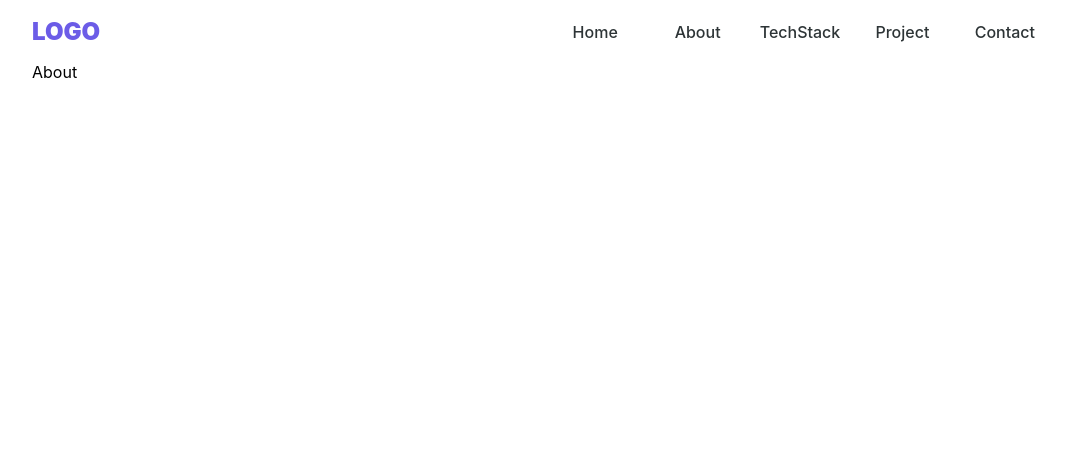
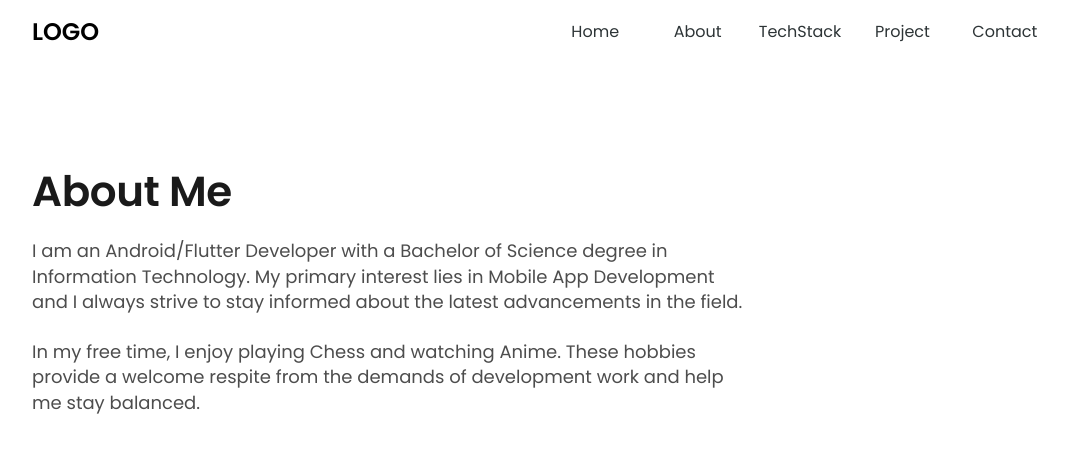
Before and after one commit to kisanshah/portfolio, a React (Create React App) app: page /about in a window 1280 px wide. Shown: the top 450 px of the page, without its empty margins (96-1164 px from the left). Built offline with nearby package versions, Linux system fonts and the light colour scheme.

Commit message:
feat: Added About Me Page

```diff
--- /dev/null
+++ b/src/components/Gap.js
@@ -0,0 +1,7 @@
+import styled from "styled-components";
+const Gap = styled.div`
+  height: ${(props) => props.height};
+  width: ${(props) => props.width};
+`;
+
+export default Gap;
--- /dev/null
+++ b/src/components/Header.js
@@ -0,0 +1,13 @@
+import styled from "styled-components";
+import { appTheme } from "../styles/AppTheme";
+const Header = styled.h1`
+  color: ${(props) => appTheme.colors.header};
+  font-family: "Poppins";
+  font-style: normal;
+  font-weight: 700;
+  font-size: 42px;
+  line-height: 52px;
+  letter-spacing: -0.4px;
+`;
+
+export default Header;
--- /dev/null
+++ b/src/components/LineBreak.js
@@ -0,0 +1,5 @@
+import styled from "styled-components";
+
+const LineBreak = styled.br``;
+
+export default LineBreak;
--- a/src/components/Logo.js
+++ b/src/components/Logo.js
@@ -7,7 +7,7 @@ export default function Logo() {
 
 const StyledLogo = styled.p`
   flex: 1;
-  font-weight: 900;
+  font-weight: 700;
   font-size: 1.5rem;
-  color: ${(props) => appTheme.colors.primary};
+  color: ${(props) => appTheme.colors.color_black};
 `;
--- a/src/components/Text.js
+++ b/src/components/Text.js
@@ -1,5 +1,10 @@
 import styled from "styled-components";
+import { appTheme } from "../styles/AppTheme";
+const Text = styled.p`
+  color: ${appTheme.colors.lighTextColor};
+  font-size: 18px;
+  line-height: 1.4;
+  font-weight: 400;
+`;
 
-const Text = styled.text`
-  text-align: center;
-`;
+export default Text;
--- a/src/pages/About.js
+++ b/src/pages/About.js
@@ -1,3 +1,33 @@
+import styled from "styled-components";
+import Gap from "../components/Gap";
+import Header from "../components/Header";
+import LineBreak from "../components/LineBreak";
+import Text from "../components/Text";
 export default function About() {
-  return <d>About</d>;
+  return (
+    <StyledAbout>
+      <Header>About Me</Header>
+      <Gap height="20px" />
+      <Text>
+        I am an Android/Flutter Developer with a Bachelor of Science degree in
+        Information Technology. My primary interest lies in Mobile App
+        Development and I always strive to stay informed about the latest
+        advancements in the field.
+        <LineBreak />
+        <LineBreak />
+        In my free time, I enjoy playing Chess and watching Anime. These hobbies
+        provide a welcome respite from the demands of development work and help
+        me stay balanced.
+      </Text>
+    </StyledAbout>
+  );
 }
+
+const ListItem = styled.div`
+  border: 1px solid;
+`;
+
+const StyledAbout = styled.div`
+  padding-top: 10%;
+  width: 70%;
+`;
--- a/src/pages/Home.js
+++ b/src/pages/Home.js
@@ -1,5 +1,6 @@
-import styled from "styled-components";
+import styled, { keyframes } from "styled-components";
 import profile from "../assets/images/profile.png";
+import LineBreak from "../components/LineBreak";
 import { appTheme } from "../styles/AppTheme";
 export default function Home() {
   return (
@@ -39,9 +40,19 @@ const StyledSpan = styled.span`
   font-size: ${(props) => props.fontSize};
 `;
 
-const LineBreak = styled.br``;
-
+const float = keyframes`
+  0% {
+    transform: translateY(0);
+  }
+  50% {
+    transform: translateY(-10px);
+  }
+  100% {
+    transform: translateY(0);
+  }
+`;
 const StyledImage = styled.img`
   flex: 1;
   align-self: center;
+  animation: ${float} 2s ease-in-out infinite;
 `;
--- a/src/styles/AppTheme.js
+++ b/src/styles/AppTheme.js
@@ -3,9 +3,37 @@ export const appTheme = {
     primary: "#6c5ce7",
     tint: "##a29bfe",
     background: "#f5f6fa",
+    header: "#1a1a1a",
     textColor: "#2d3436",
+    lighTextColor: "#4d4d4d",
     hintColor: "#636e72",
     white: "#ffffff",
+
+    color_black: "#000",
+    color_white: "#fff",
+    color_blue_100: "#e8f2ff",
+    color_blue_500: "#4b96ff",
+    color_slate_500: "#a9adc1",
+    color_gray_100: "#f7f7f7",
+    color_gray_200: "#e6e9ee",
+    color_gray_300: "#dde0e4",
+    color_gray_400: "#818890",
+    color_gray_500: "#535661",
+    color_gray_600: "#4b4c53",
+    color_gray_700: "#3a3d4a",
+    color_gray_800: "#2e3039",
+    color_gray_900: "#1f2028",
+    color_green_100: "#e7f9ed",
+    color_green_500: "#30c85e",
+    color_green_600: "#68d94a",
+    color_red_500: "#ff4545",
+    color_yellow_500: "#ffd644",
+    color_team_unknown: "#818890",
+    color_team_blue: "#36a3ff",
+    color_team_red: "#ff4545",
+    color_team_yellow: "#a08600",
+    color_yellow_500: "#a08600",
+    color_yellow_500_inverted: "#ffd644",
   },
   paddings: {
     container: "15px",
--- a/src/styles/Global.js
+++ b/src/styles/Global.js
@@ -5,6 +5,7 @@ export const GlobalStyles = createGlobalStyle`
 *,
 *::before,
 *::after {
+  font-family: "Poppins";
   box-sizing: border-box;
 }
 
```
Also changed, not shown: src/assets/profile.png (added).
